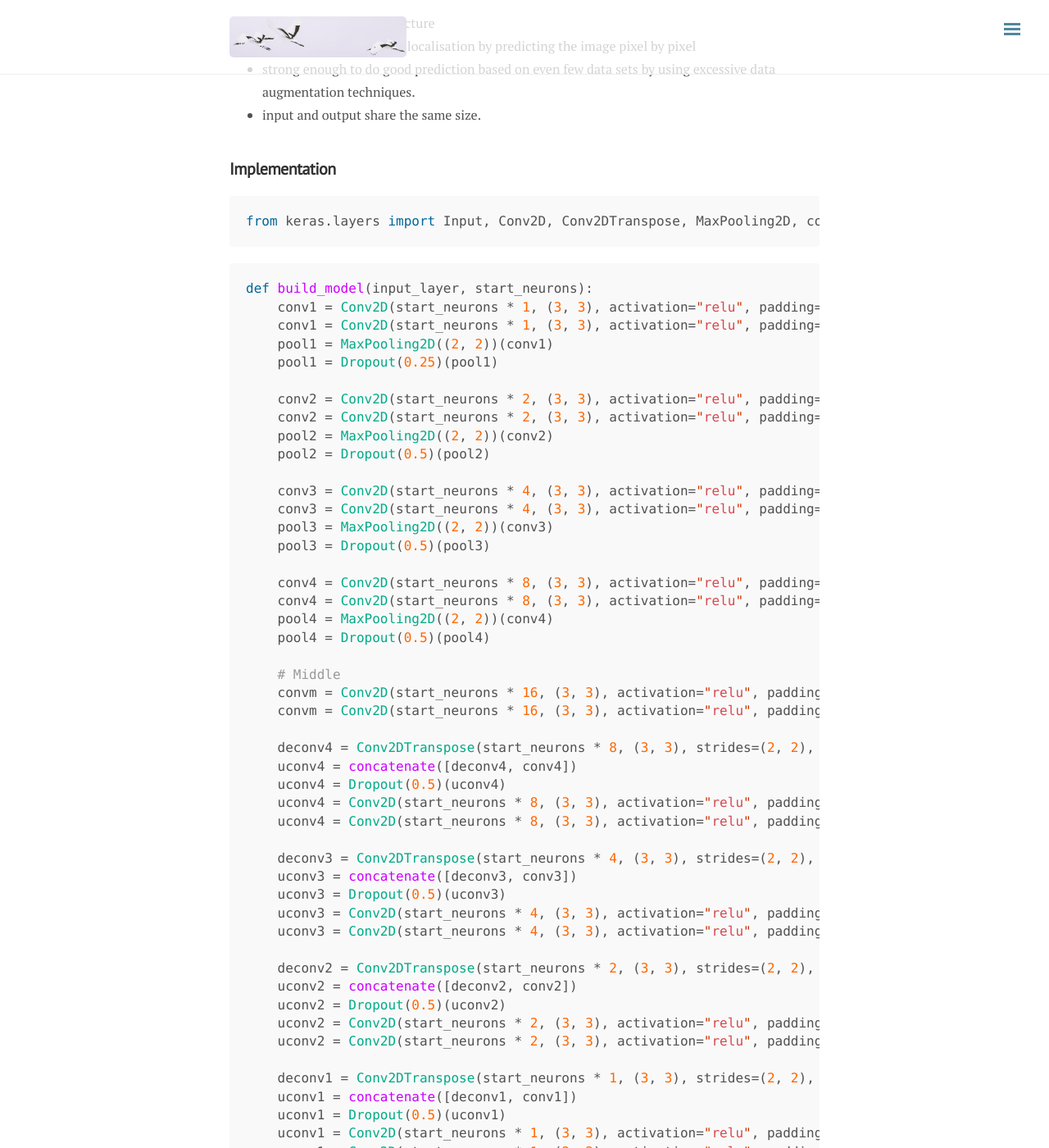
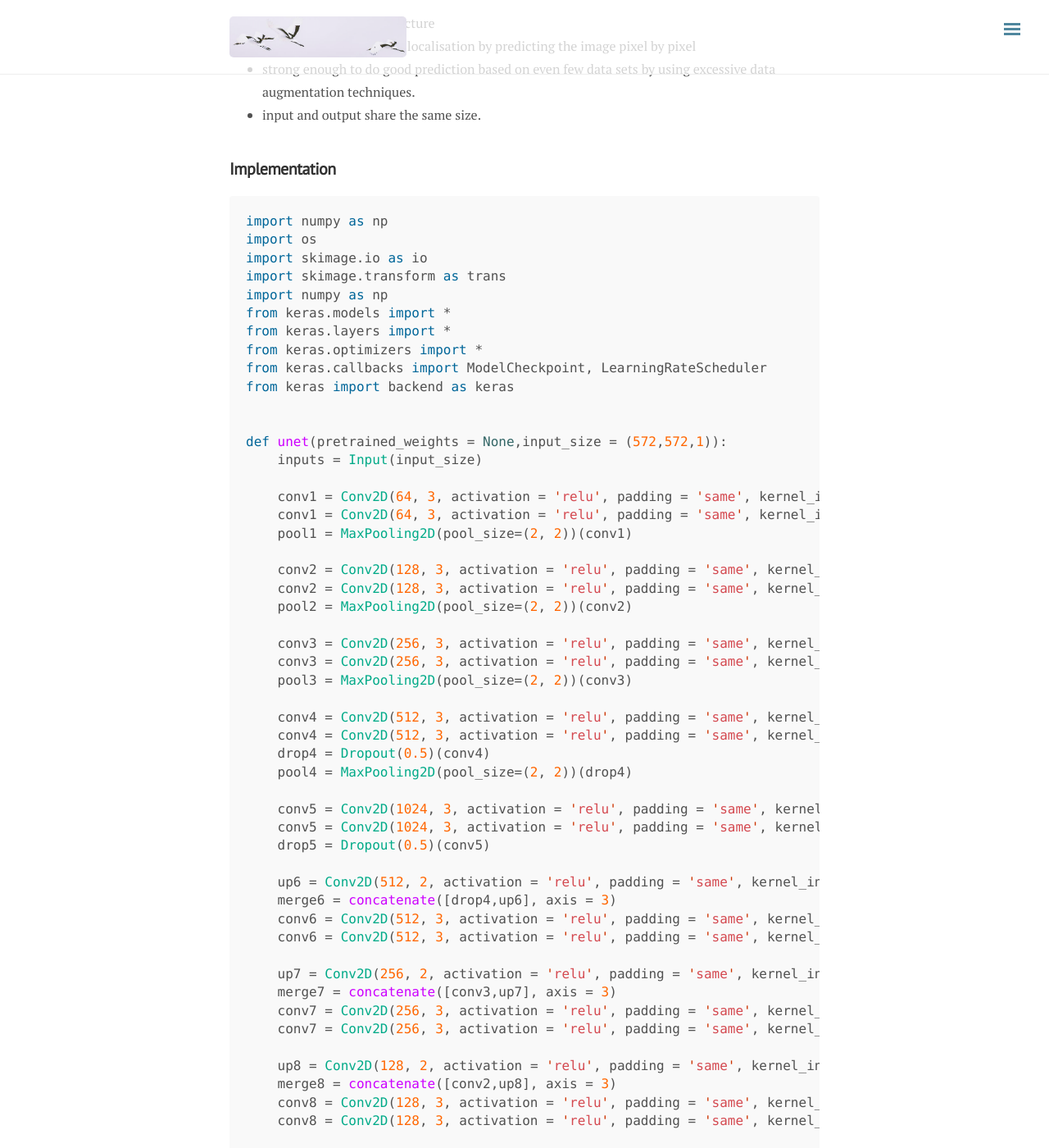
Before and after one commit to ylyy93/my_blog, a Jekyll site: the page built from _posts/python/2020-04-02-python-unet.md, in a window 1280 px wide and 1400 px high, scrolled down 295 px. Shown: the whole window at 82% size. Built offline with Jekyll 4.4.1, drawn with Linux system fonts in a browser that asks for light colours; nearby versions of some CDN libraries; comment, search, counter and statistics services are not loaded; some of the changed text lies outside the part shown.

Commit message:
rebuilding site Thu Apr  2 22:49:17 PDT 2020

````diff
--- a/_posts/python/2020-04-02-python-unet.md
+++ b/_posts/python/2020-04-02-python-unet.md
@@ -14,71 +14,81 @@ tags: [Python, CNN]
 
 ## Implementation
 ```python
-from keras.layers import Input, Conv2D, Conv2DTranspose, MaxPooling2D, concatenate, Dropout
-```
+import numpy as np
+import os
+import skimage.io as io
+import skimage.transform as trans
+import numpy as np
+from keras.models import *
+from keras.layers import *
+from keras.optimizers import *
+from keras.callbacks import ModelCheckpoint, LearningRateScheduler
+from keras import backend as keras
 
 
-```python
-def build_model(input_layer, start_neurons):
-    conv1 = Conv2D(start_neurons * 1, (3, 3), activation="relu", padding="same")(input_layer)
-    conv1 = Conv2D(start_neurons * 1, (3, 3), activation="relu", padding="same")(conv1)
-    pool1 = MaxPooling2D((2, 2))(conv1)
-    pool1 = Dropout(0.25)(pool1)
+def unet(pretrained_weights = None,input_size = (572,572,1)):
+    inputs = Input(input_size)
 
-    conv2 = Conv2D(start_neurons * 2, (3, 3), activation="relu", padding="same")(pool1)
-    conv2 = Conv2D(start_neurons * 2, (3, 3), activation="relu", padding="same")(conv2)
-    pool2 = MaxPooling2D((2, 2))(conv2)
-    pool2 = Dropout(0.5)(pool2)
+    conv1 = Conv2D(64, 3, activation = 'relu', padding = 'same', kernel_initializer = 'he_normal')(inputs)
+    conv1 = Conv2D(64, 3, activation = 'relu', padding = 'same', kernel_initializer = 'he_normal')(conv1)
+    pool1 = MaxPooling2D(pool_size=(2, 2))(conv1)
 
-    conv3 = Conv2D(start_neurons * 4, (3, 3), activation="relu", padding="same")(pool2)
-    conv3 = Conv2D(start_neurons * 4, (3, 3), activation="relu", padding="same")(conv3)
-    pool3 = MaxPooling2D((2, 2))(conv3)
-    pool3 = Dropout(0.5)(pool3)
+    conv2 = Conv2D(128, 3, activation = 'relu', padding = 'same', kernel_initializer = 'he_normal')(pool1)
+    conv2 = Conv2D(128, 3, activation = 'relu', padding = 'same', kernel_initializer = 'he_normal')(conv2)
+    pool2 = MaxPooling2D(pool_size=(2, 2))(conv2)
 
-    conv4 = Conv2D(start_neurons * 8, (3, 3), activation="relu", padding="same")(pool3)
-    conv4 = Conv2D(start_neurons * 8, (3, 3), activation="relu", padding="same")(conv4)
-    pool4 = MaxPooling2D((2, 2))(conv4)
-    pool4 = Dropout(0.5)(pool4)
+    conv3 = Conv2D(256, 3, activation = 'relu', padding = 'same', kernel_initializer = 'he_normal')(pool2)
+    conv3 = Conv2D(256, 3, activation = 'relu', padding = 'same', kernel_initializer = 'he_normal')(conv3)
+    pool3 = MaxPooling2D(pool_size=(2, 2))(conv3)
 
-    # Middle
-    convm = Conv2D(start_neurons * 16, (3, 3), activation="relu", padding="same")(pool4)
-    convm = Conv2D(start_neurons * 16, (3, 3), activation="relu", padding="same")(convm)
+    conv4 = Conv2D(512, 3, activation = 'relu', padding = 'same', kernel_initializer = 'he_normal')(pool3)
+    conv4 = Conv2D(512, 3, activation = 'relu', padding = 'same', kernel_initializer = 'he_normal')(conv4)
+    drop4 = Dropout(0.5)(conv4)
+    pool4 = MaxPooling2D(pool_size=(2, 2))(drop4)
 
-    deconv4 = Conv2DTranspose(start_neurons * 8, (3, 3), strides=(2, 2), padding="same")(convm)
-    uconv4 = concatenate([deconv4, conv4])
-    uconv4 = Dropout(0.5)(uconv4)
-    uconv4 = Conv2D(start_neurons * 8, (3, 3), activation="relu", padding="same")(uconv4)
-    uconv4 = Conv2D(start_neurons * 8, (3, 3), activation="relu", padding="same")(uconv4)
+    conv5 = Conv2D(1024, 3, activation = 'relu', padding = 'same', kernel_initializer = 'he_normal')(pool4)
+    conv5 = Conv2D(1024, 3, activation = 'relu', padding = 'same', kernel_initializer = 'he_normal')(conv5)
+    drop5 = Dropout(0.5)(conv5)
 
-    deconv3 = Conv2DTranspose(start_neurons * 4, (3, 3), strides=(2, 2), padding="same")(uconv4)
-    uconv3 = concatenate([deconv3, conv3])
-    uconv3 = Dropout(0.5)(uconv3)
-    uconv3 = Conv2D(start_neurons * 4, (3, 3), activation="relu", padding="same")(uconv3)
-    uconv3 = Conv2D(start_neurons * 4, (3, 3), activation="relu", padding="same")(uconv3)
+    up6 = Conv2D(512, 2, activation = 'relu', padding = 'same', kernel_initializer = 'he_normal')(UpSampling2D(size = (2,2))(drop5))
+    merge6 = concatenate([drop4,up6], axis = 3)
+    conv6 = Conv2D(512, 3, activation = 'relu', padding = 'same', kernel_initializer = 'he_normal')(merge6)
+    conv6 = Conv2D(512, 3, activation = 'relu', padding = 'same', kernel_initializer = 'he_normal')(conv6)
 
-    deconv2 = Conv2DTranspose(start_neurons * 2, (3, 3), strides=(2, 2), padding="same")(uconv3)
-    uconv2 = concatenate([deconv2, conv2])
-    uconv2 = Dropout(0.5)(uconv2)
-    uconv2 = Conv2D(start_neurons * 2, (3, 3), activation="relu", padding="same")(uconv2)
-    uconv2 = Conv2D(start_neurons * 2, (3, 3), activation="relu", padding="same")(uconv2)
+    up7 = Conv2D(256, 2, activation = 'relu', padding = 'same', kernel_initializer = 'he_normal')(UpSampling2D(size = (2,2))(conv6))
+    merge7 = concatenate([conv3,up7], axis = 3)
+    conv7 = Conv2D(256, 3, activation = 'relu', padding = 'same', kernel_initializer = 'he_normal')(merge7)
+    conv7 = Conv2D(256, 3, activation = 'relu', padding = 'same', kernel_initializer = 'he_normal')(conv7)
 
-    deconv1 = Conv2DTranspose(start_neurons * 1, (3, 3), strides=(2, 2), padding="same")(uconv2)
-    uconv1 = concatenate([deconv1, conv1])
-    uconv1 = Dropout(0.5)(uconv1)
-    uconv1 = Conv2D(start_neurons * 1, (3, 3), activation="relu", padding="same")(uconv1)
-    uconv1 = Conv2D(start_neurons * 1, (3, 3), activation="relu", padding="same")(uconv1)
+    up8 = Conv2D(128, 2, activation = 'relu', padding = 'same', kernel_initializer = 'he_normal')(UpSampling2D(size = (2,2))(conv7))
+    merge8 = concatenate([conv2,up8], axis = 3)
+    conv8 = Conv2D(128, 3, activation = 'relu', padding = 'same', kernel_initializer = 'he_normal')(merge8)
+    conv8 = Conv2D(128, 3, activation = 'relu', padding = 'same', kernel_initializer = 'he_normal')(conv8)
 
-    output_layer = Conv2D(1, (1,1), padding="same", activation="sigmoid")(uconv1)
+    up9 = Conv2D(64, 2, activation = 'relu', padding = 'same', kernel_initializer = 'he_normal')(UpSampling2D(size = (2,2))(conv8))
+    merge9 = concatenate([conv1,up9], axis = 3)
+    conv9 = Conv2D(64, 3, activation = 'relu', padding = 'same', kernel_initializer = 'he_normal')(merge9)
+    conv9 = Conv2D(64, 3, activation = 'relu', padding = 'same', kernel_initializer = 'he_normal')(conv9)
+    conv9 = Conv2D(2, 3, activation = 'relu', padding = 'same', kernel_initializer = 'he_normal')(conv9)
+    conv10 = Conv2D(1, 1, activation = 'sigmoid')(conv9)
 
-    return output_layer
+    model = Model(input = inputs, output = conv10)
 
-input_layer = Input((img_size_target, img_size_target, 1))
-output_layer = build_model(input_layer, 16)
+    model.compile(optimizer = Adam(lr = 1e-4), loss = 'binary_crossentropy', metrics = ['accuracy'])
+
+    #model.summary()
+
+    if(pretrained_weights):
+    	model.load_weights(pretrained_weights)
+
+    return model
 
 ```
 
 
+
 ## Reference
 
+- [Implementation of deep learning framework -- Unet, using Keras](https://github.com/zhixuhao/unet)
 - [UNet — Line by Line Explanation](https://towardsdatascience.com/unet-line-by-line-explanation-9b191c76baf5)
 - [U-net, dropout, augmentation, stratification](https://www.kaggle.com/phoenigs/u-net-dropout-augmentation-stratification)
````
